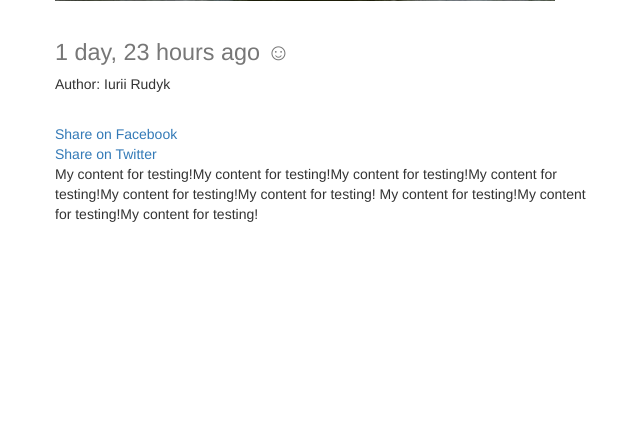
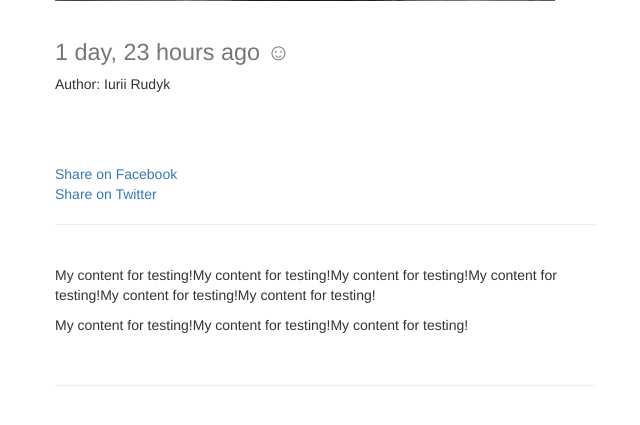
Before and after one commit to Rudyk-Iurii/djangosite1.9, a Django app: template src/templates/post_detail.html in a window 1280 px wide. Shown: the part 339-764 px from the top of the page, without its empty margins (315-955 px from the left). Run offline with Django 3.2, Linux system fonts and the light colour scheme; the template is opened without the code that fills it: values that come from a table or form of the project are taken from there, others are empty; data comes from the database, SQL or seed files in the repository; some libraries are stand-ins or nearby versions.

Commit message:
facebook likes + postdetails view updated

```diff
--- a/src/templates/base.html
+++ b/src/templates/base.html
@@ -16,10 +16,15 @@
 </style>
 </head>
 <body>
+
+<div id="fb-root"></div>
+<script async defer src="https://connect.facebook.net/ru_RU/sdk.js#xfbml=1&version=v3.2"></script>
+
 {% include "messages_display.html" %}
 <div class='container'>
 {% block content %}{% endblock content %}
 </div>
+
 
 
 <!-- Latest compiled and minified JavaScript -->
--- a/src/templates/post_detail.html
+++ b/src/templates/post_detail.html
@@ -19,8 +19,9 @@
     <p>Author: {{ instance.user.get_full_name}}</p>
     {% endif %}
     <br/>
-
-
+<div class="fb-like" data-href="{{ request.build_absolute_uri }}" data-layout="button_count" data-action="like" data-size="small" data-show-faces="true" data-share="true"></div>
+    <br/>
+<br/>
     <a href="https://www.facebook.com/sharer/sharer.php?u={{ request.build_absolute_uri }}">
         Share on Facebook
     </a>
@@ -29,12 +30,17 @@
     <a href="https://twitter.com/home?status={{ instance.content|truncatechars:80|urlify }}%20{{ request.build_absolute_uri }}">
         Share on Twitter
     </a>
+<hr/>
 <br/>
-
-    {{ instance.content }}<br/>
+<div class="row">
+    <div class="col-sm-12">
+        {{ instance.content|linebreaks }} <br/>
+    </div>
+</div>
+    <hr/>
     <br/>
 
-
+<div class="fb-comments" data-href="{{ request.build_absolute_uri }}" data-numposts="5"></div>
 
 </div>
 
```
Also changed, not shown: README.md.
